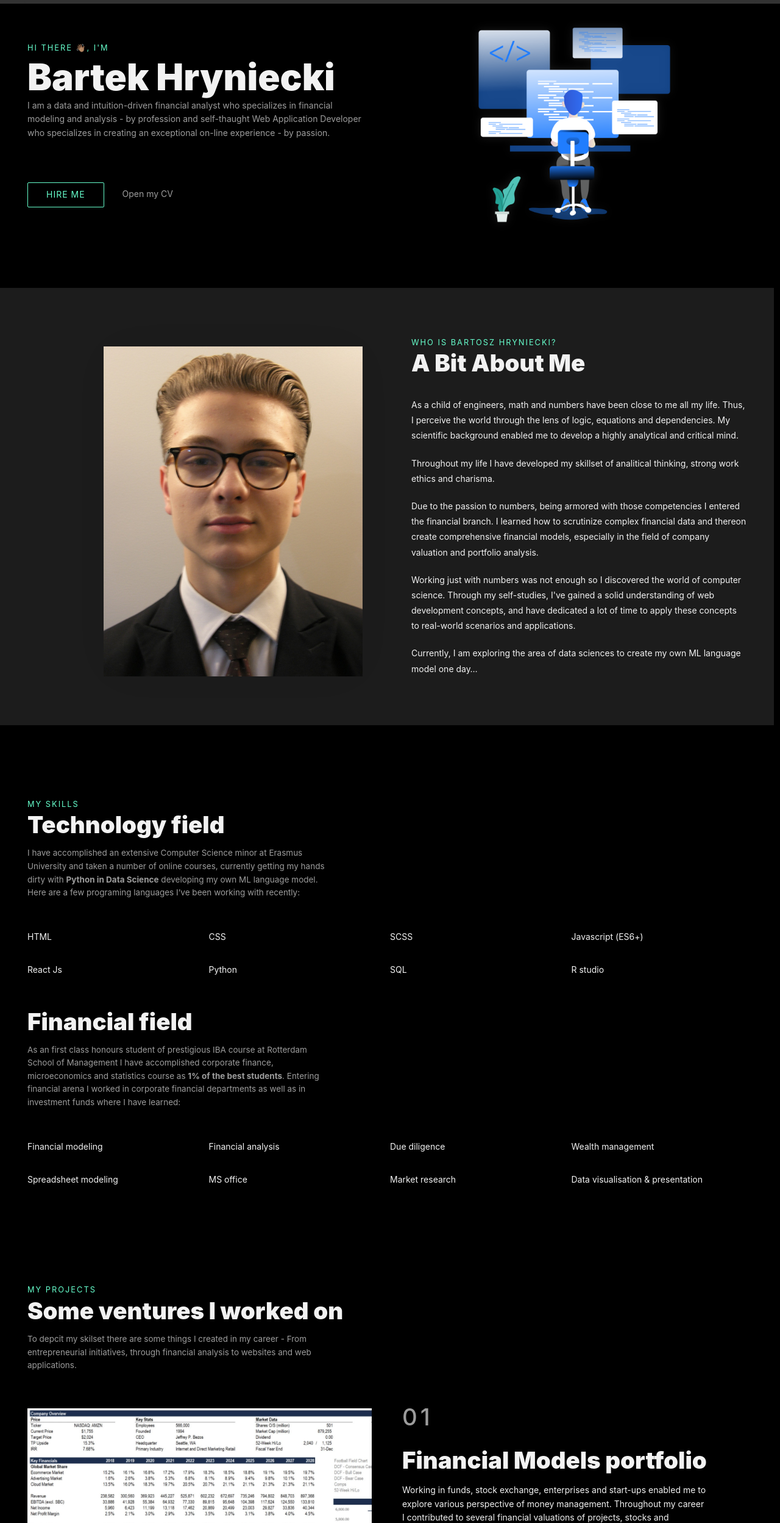
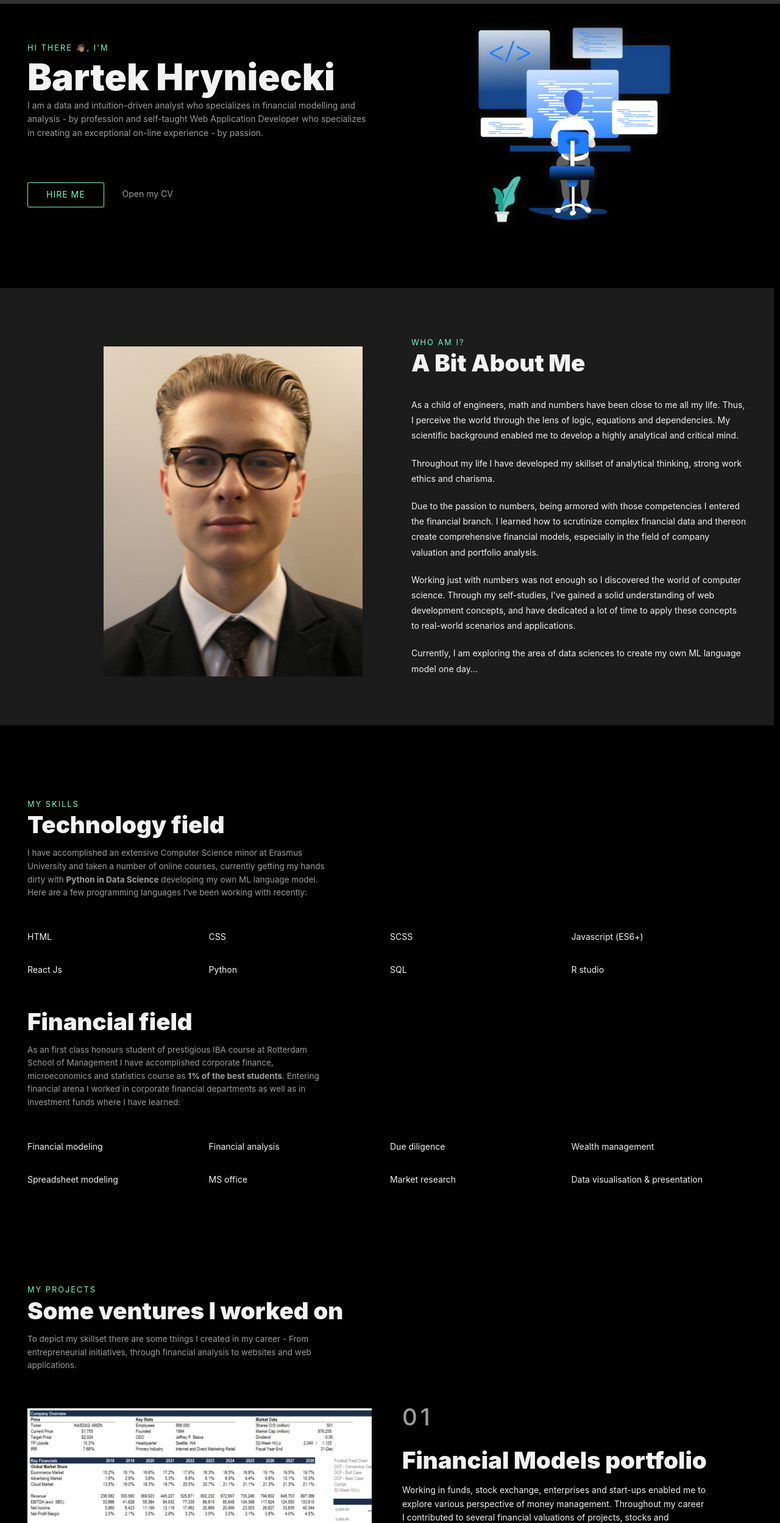
Before and after one commit to BartekHryniecki/my-page, a plain HTML site: page index.html in a window 1280 px wide. Shown: the part 63-2560 px from the top of the page at 61% size. Drawn offline with nearby package versions, Linux system fonts and the light colour scheme.

Commit message:
Update index.html

```diff
--- a/index.html
+++ b/index.html
@@ -107,8 +107,8 @@
 					</div>
 					<div>
 						<p class="intro">
-							I am a data and intuition-driven financial analyst who specializes
-							in financial modeling and analysis - by profession and self-thaught Web Application
+							I am a data and intuition-driven analyst who specializes
+							in financial modelling and analysis - by profession and self-taught Web Application
 							Developer
 							who specializes in creating an exceptional on-line experience - by passion.
 						</p>
@@ -132,7 +132,7 @@
 			<div class="container" data-aos="fade-up">
 				<img src="BH_me.JPG" alt="Bartosz Hryniecki" />
 				<article>
-					<p class="subtitle">Who is Bartosz Hryniecki?</p>
+					<p class="subtitle">Who am I?</p>
 					<h2 class="title">A Bit About Me</h2>
 					<div class="about">
 						<p>
@@ -141,7 +141,7 @@
 							My scientific background enabled me to develop a highly analytical and critical mind.
 						</p>
 						<p>
-							Throughout my life I have developed my skillset of analitical thinking, strong work
+							Throughout my life I have developed my skillset of analytical thinking, strong work
 							ethics and charisma.
 						</p>
 						<p>
@@ -177,7 +177,7 @@
 						of online courses,
 						currently getting my hands dirty with
 						<strong>Python in Data Science</strong> developing my own ML language model.
-						Here are a few programing languages I’ve been working with recently:
+						Here are a few programming languages I’ve been working with recently:
 					</p>
 				</article>
 				<ul>
@@ -224,7 +224,7 @@
 					<p class="subtitle">My projects</p>
 					<h2 class="title">Some ventures I worked on</h2>
 					<p class="info">
-						To depcit my skilset there are some things I created in my career - From entrepreneurial
+						To depict my skillset there are some things I created in my career - From entrepreneurial
 						initiatives, through financial analysis to websites and web applications.
 					</p>
 				</article>
@@ -306,7 +306,7 @@
 
 					<article class="project" data-aos="fade-up">
 						<div class="project-image">
-							<img src="diploma.png" alt="diploma" title="CS50 Harvard" />
+							<img src="CS50x diploma.png" alt="diploma" title="CS50 Harvard" />
 							<a href="#" target="_blank" rel="noreferrer" class="project">
 							</a>
 						</div>
@@ -332,7 +332,7 @@
 							</ul>
 							<ul class="project-links">
 								<li>
-									<a href="https://github.com/code50/122562305"
+									<a href="https://github.com/BartekHryniecki/code/tree/main/122562305-main%20CS50%20course%20CODE"
 										target="_blank" rel="noreferrer" class="hover-effect">Github →
 									</a>
 								</li>
@@ -352,7 +352,7 @@
 								applications, and resources that can help individuals and businesses
 								streamline their workflows, automate repetitive tasks, and make the life more productive
 								Our goal is to become a market experts in AI applications and serve our
-								expertise to others to help them make their lifes more productive and efficient.
+								expertise to others to help them make their lives more productive and efficient.
 							</p>
 							<ul class="tech-stack">
 								<li>Research</li>
```
